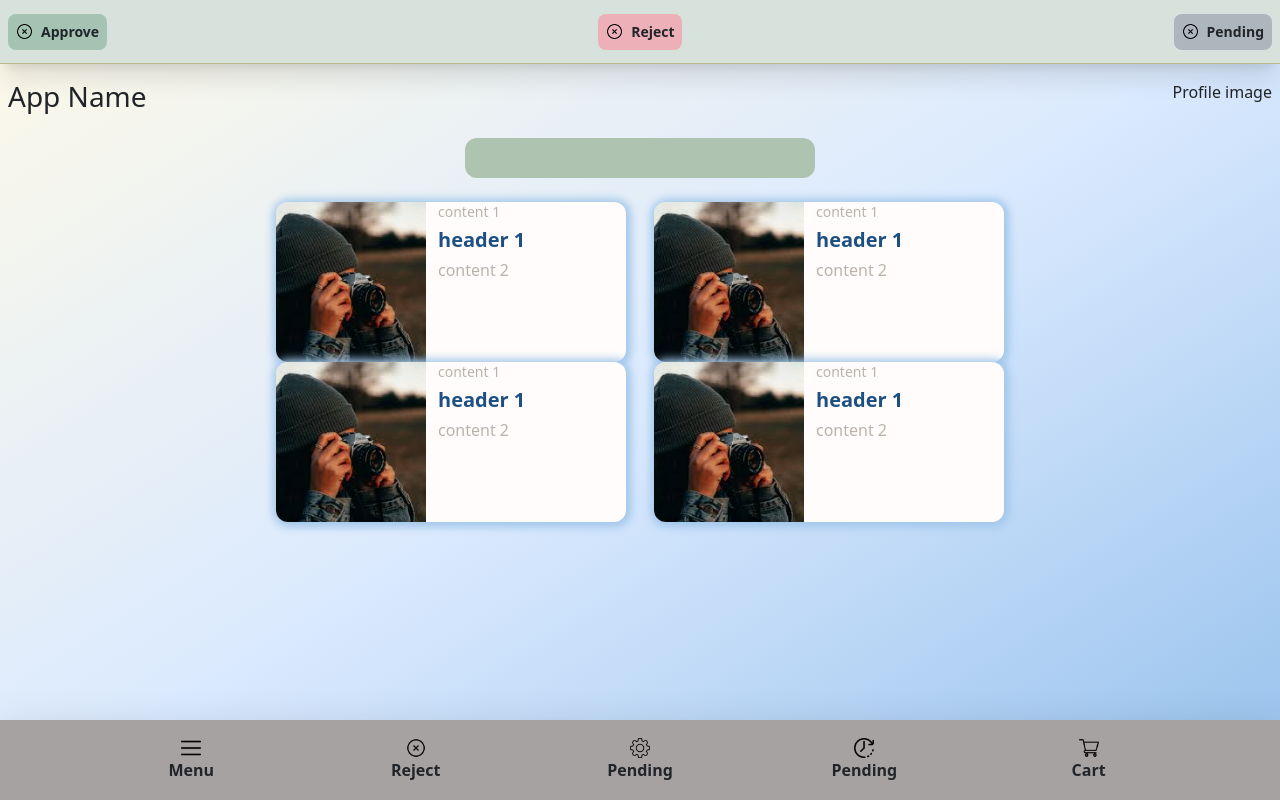
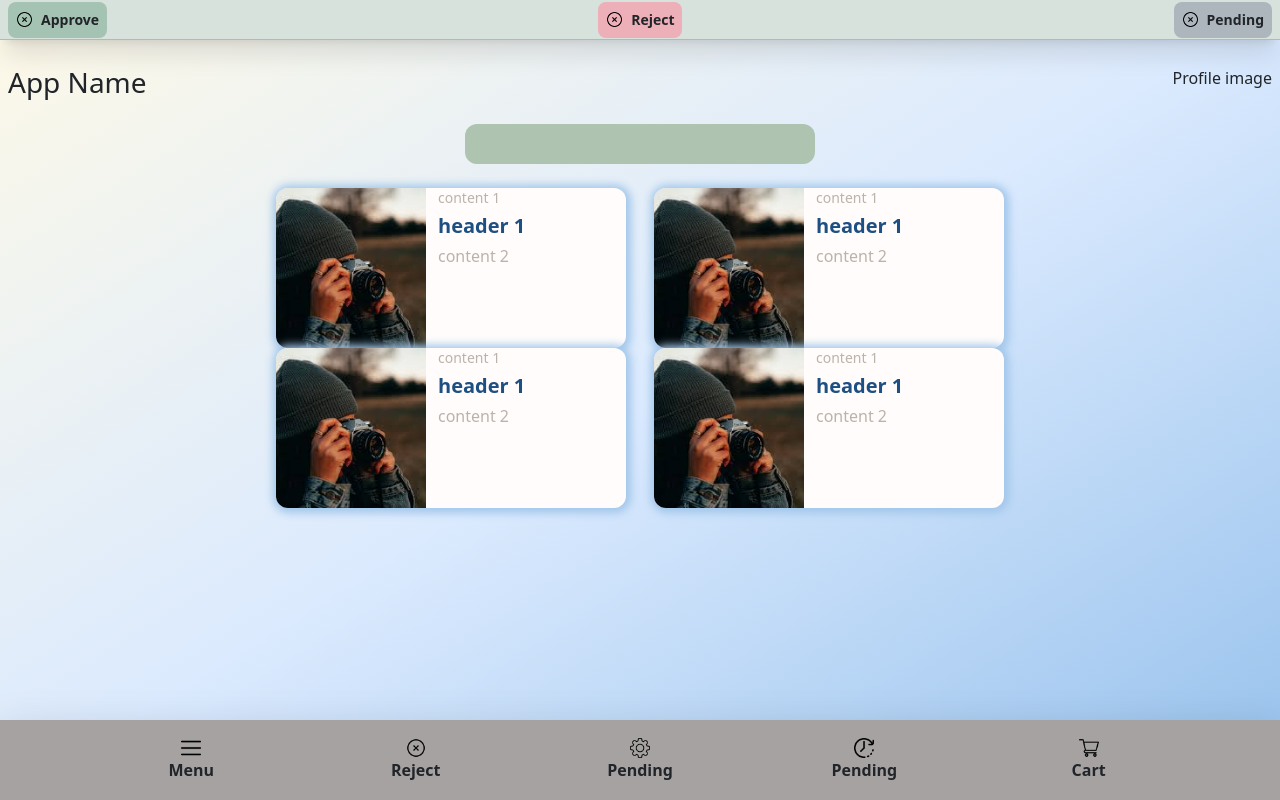
Before and after one commit to muthu050700/Notification_App, a React (Vite) app: page / in a window 1280 px wide. Built offline with nearby package versions, Linux system fonts and the light colour scheme; no server answers; sample sign-in values are in the browser's storage.

Commit message:
bug fixes

```diff
--- a/src/Components/NotificationHome/NotificationFilters.jsx
+++ b/src/Components/NotificationHome/NotificationFilters.jsx
@@ -23,7 +23,7 @@ const NotificationFilters = () => {
 
     return (
         <>
-            <div className="flex justify-between items-center py-2 fixed w-full top-0 overflow-hidden h-[8vh] bg-[#d8e2dc] border-b-[1px] border-b-[#bcbd8b] p-2 shadow-xl z-10">
+            <div className="flex justify-between items-center py-2 fixed w-full top-0 overflow-hidden h-[40px] bg-[#d8e2dc] border-b-[1px] border-b-[#bcbd8b] p-2 shadow-xl z-10">
                 {
                     filterList.map((item) => {
                         return (
--- a/src/Components/NotificationHome/NotificationHome.jsx
+++ b/src/Components/NotificationHome/NotificationHome.jsx
@@ -11,7 +11,7 @@ const NotificationHome = () => {
         <>
             <div className="min-h-[100vh] max-h-full relative">
                 <NotificationFilters />
-                <div className="pt-[8vh] pb-[13vh]">
+                <div className="pt-[50px] pb-[13vh]">
                     <div className="flex justify-between py-3 px-2">
                         <h3>App Name</h3>
                         <p>Profile image</p>
```
